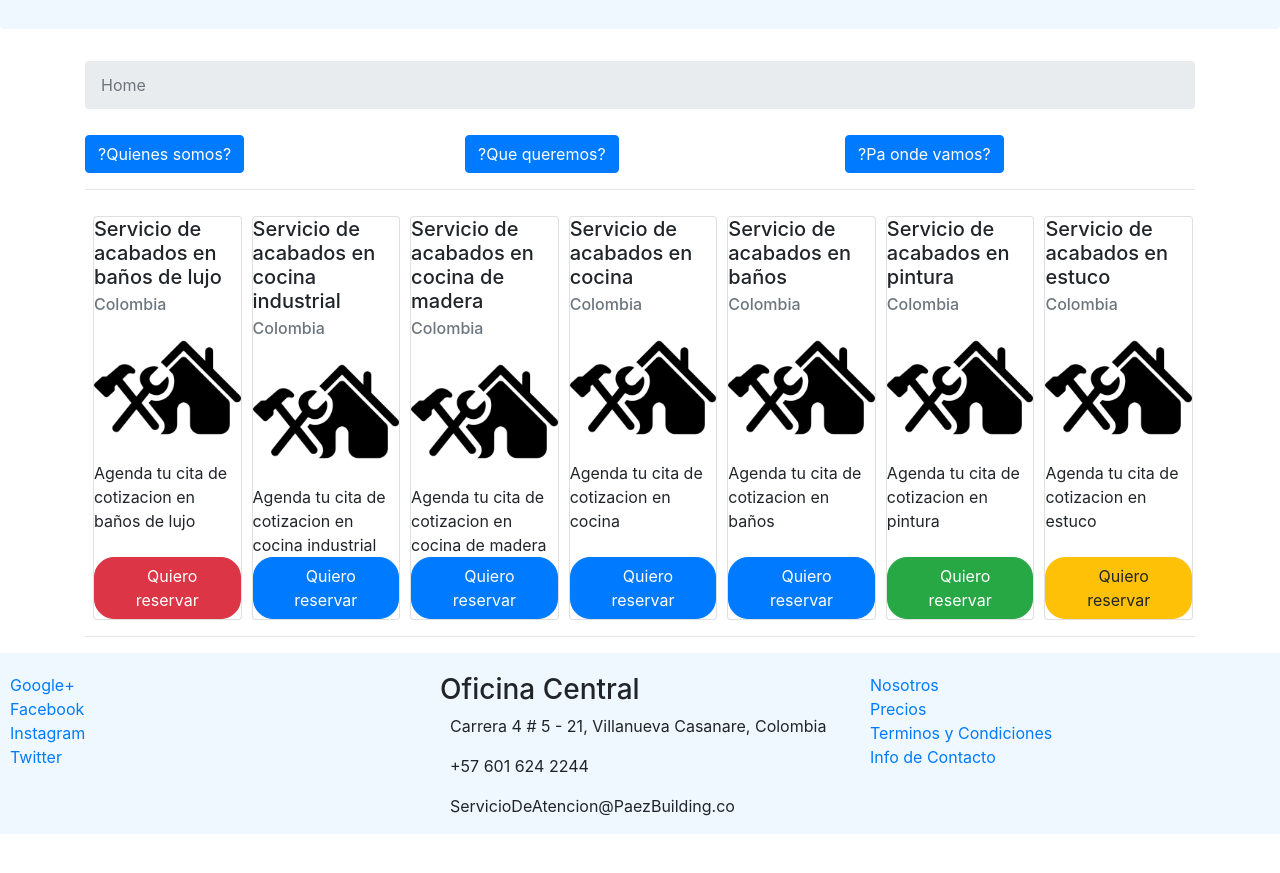
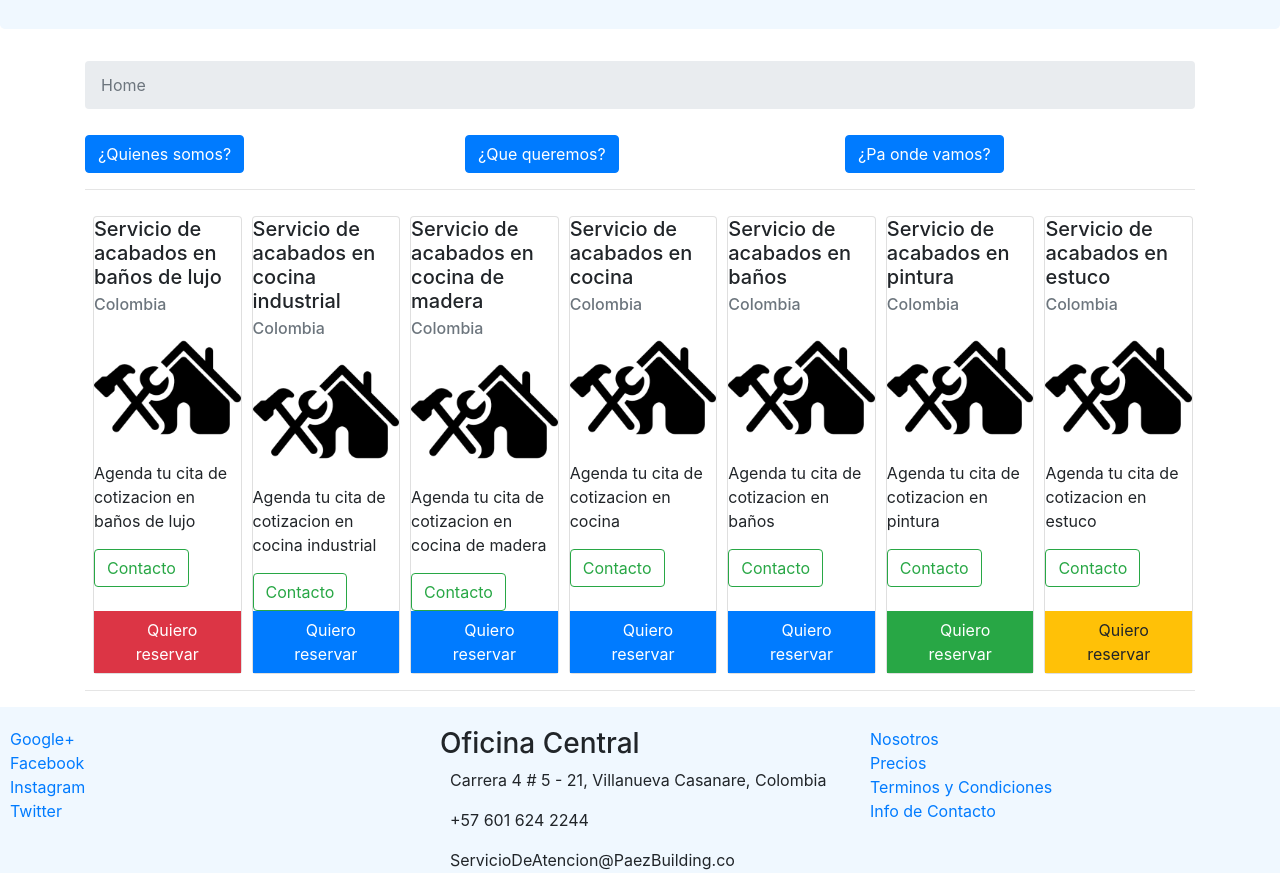
Before and after one commit to catwilo/Web, a website: page index.html in a window 1280 px wide. Shown: the part 660-1533 px from the top of the page. Before the commit the page ends 1494 px from the top, so only its background shows below. Drawn offline with nearby package versions, Linux system fonts and the light colour scheme; a web font is replaced by a local one.

Commit message:
Usando Modals {Al no mostrar nada en inicio se define usualmente al final del body}

```diff
--- a/css/main.css
+++ b/css/main.css
@@ -17,9 +17,9 @@
     padding: 0px 0px 0px 0px;
 }
 
-.boton-reserva {
+.reservboton {
     width: 100%;
-    border-radius: 20px;
+    border-radius: 0px;
 }
 
 footer {
--- a/index.html
+++ b/index.html
@@ -52,11 +52,14 @@
         </nav>
         <div class="row">
             <div class="col-sm-4"><button class="btn btn-primary" type="button" data-toggle="collapse"
-                    aria-controls="multiCollapse1" data-target="#descripcion" style="margin-top:10px;">?Quienes somos?</button></div>
+                    aria-controls="multiCollapse1" data-target="#descripcion" style="margin-top:10px;">¿Quienes
+                    somos?</button></div>
             <div class="col-sm-4"><button class="btn btn-primary" type="button" data-toggle="collapse"
-                    aria-controls="multiCollapse2" data-target="#mision" style="margin-top:10px;">?Que queremos?</button></div>
+                    aria-controls="multiCollapse2" data-target="#mision" style="margin-top:10px;">¿Que
+                    queremos?</button></div>
             <div class="col-sm-4"><button class="btn btn-primary" type="button" data-toggle="collapse"
-                    aria-controls="multiCollapse3" data-target="#vision" style="margin-top:10px;">?Pa onde vamos?</button></div>
+                    aria-controls="multiCollapse3" data-target="#vision" style="margin-top:10px;">¿Pa onde
+                    vamos?</button></div>
         </div>
         <div class="row">
             <div class="col-sm-4 collapse multi-collapse" id="descripcion">
@@ -87,9 +90,11 @@
                     <h6 class="card-subtitle text-muted">Colombia</h6>
                     <img class="card-img-top" src="images/RepairHome.png" alt="imagen PlanoCasa">
                     <p class="card-text">Agenda tu cita de cotizacion en estuco</p>
+                    <button class="btn btn-outline-success" data-toggle="modal"
+                        data-target="#contacto"></span>Contacto</button>
                 </div>
                 <div>
-                    <button class="btn boton-reserva btn-warning"><span class="oi oi-fire"></span>Quiero
+                    <button class="btn reservboton btn-warning"><span class="oi oi-fire"></span>Quiero
                         reservar</button>
 
                 </div>
@@ -100,11 +105,12 @@
                     <h6 class="card-subtitle text-muted">Colombia</h6>
                     <img class="card-img-top" src="images/RepairHome.png" alt="imagen PlanoCasa">
                     <p class="card-text">Agenda tu cita de cotizacion en pintura</p>
+                    <button class="btn btn-outline-success" data-toggle="modal"
+                        data-target="#contacto"></span>Contacto</button>
                 </div>
                 <div>
-                    <button class="btn boton-reserva btn-success"><span class="oi oi-fire"></span>Quiero
+                    <button class="btn reservboton btn-success"><span class="oi oi-fire"></span>Quiero
                         reservar</button>
-
                 </div>
             </div>
             <div class="card reserva d-flex flex-column  ml-2">
@@ -113,9 +119,11 @@
                     <h6 class="card-subtitle text-muted">Colombia</h6>
                     <img class="card-img-top" src="images/RepairHome.png" alt="imagen PlanoCasa">
                     <p class="card-text">Agenda tu cita de cotizacion en baños</p>
+                    <button class="btn btn-outline-success" data-toggle="modal"
+                        data-target="#contacto"></span>Contacto</button>
                 </div>
                 <div>
-                    <button class="btn boton-reserva btn-primary"><span class="oi oi-fire"></span>Quiero
+                    <button class="btn reservboton btn-primary"><span class="oi oi-fire"></span>Quiero
                         reservar</button>
 
                 </div>
@@ -126,9 +134,11 @@
                     <h6 class="card-subtitle text-muted">Colombia</h6>
                     <img class="card-img-top" src="images/RepairHome.png" alt="imagen PlanoCasa">
                     <p class="card-text">Agenda tu cita de cotizacion en cocina</p>
+                    <button class="btn btn-outline-success" data-toggle="modal"
+                        data-target="#contacto"></span>Contacto</button>
                 </div>
                 <div>
-                    <button class="btn boton-reserva btn-primary"><span class="oi oi-fire"></span>Quiero
+                    <button class="btn reservboton btn-primary"><span class="oi oi-fire"></span>Quiero
                         reservar</button>
 
                 </div>
@@ -139,9 +149,11 @@
                     <h6 class="card-subtitle text-muted">Colombia</h6>
                     <img class="card-img-top" src="images/RepairHome.png" alt="imagen PlanoCasa">
                     <p class="card-text">Agenda tu cita de cotizacion en cocina de madera</p>
+                    <button class="btn btn-outline-success" data-toggle="modal"
+                        data-target="#contacto"></span>Contacto</button>
                 </div>
                 <div>
-                    <button class="btn boton-reserva btn-primary"><span class="oi oi-fire"></span>Quiero
+                    <button class="btn reservboton btn-primary"><span class="oi oi-fire"></span>Quiero
                         reservar</button>
 
                 </div>
@@ -152,9 +164,11 @@
                     <h6 class="card-subtitle text-muted">Colombia</h6>
                     <img class="card-img-top" src="images/RepairHome.png" alt="imagen PlanoCasa">
                     <p class="card-text">Agenda tu cita de cotizacion en cocina industrial</p>
+                    <button class="btn btn-outline-success" data-toggle="modal"
+                        data-target="#contacto"></span>Contacto</button>
                 </div>
                 <div>
-                    <button class="btn boton-reserva btn-primary"><span class="oi oi-fire"></span>Quiero
+                    <button class="btn reservboton btn-primary"><span class="oi oi-fire"></span>Quiero
                         reservar</button>
 
                 </div>
@@ -165,15 +179,51 @@
                     <h6 class="card-subtitle text-muted">Colombia</h6>
                     <img class="card-img-top" src="images/RepairHome.png" alt="imagen PlanoCasa">
                     <p class="card-text">Agenda tu cita de cotizacion en baños de lujo</p>
+                    <button class="btn btn-outline-success" data-toggle="modal"
+                        data-target="#contacto"></span>Contacto</button>
                 </div>
                 <div>
-                    <button class="btn boton-reserva btn-danger"><span class="oi oi-fire"></span>Quiero
+                    <button class="btn reservboton btn-danger"><span class="oi oi-fire"></span>Quiero
                         reservar</button>
-
                 </div>
             </div>
         </div>
+        <!--linea que se ve como divisor de componentes-->
         <hr>
+
+
+
+        <div class="modal fade" id="contacto" tabindex="-1" role="dialog" aria-labelledby="exampleModalLabel"
+            aria-hidden="true">
+            <div class="modal-dialog" role="document">
+                <div class="modal-content">
+                    <div class="modal-header">
+                        <h5 class="modal-title" id="exampleModalLabel">Contacto con la empresa</h5>
+                        <button type="button" class="close" data-dismiss="modal" aria-label="Close">
+                            <span aria-hidden="true">&times;</span>
+                        </button>
+                    </div>
+                    <div class="modal-body">
+                        <form>
+                            <div class="form-group">
+                                <label for="recipient-name" class="col-form-label">Tu email:</label>
+                                <input type="text" class="form-control" id="recipient-name">
+                            </div>
+                            <div class="form-group">
+                                <label for="message-text" class="col-form-label">Mensaje:</label>
+                                <textarea class="form-control" id="message-text"></textarea>
+                            </div>
+                        </form>
+                    </div>
+                    <div class="modal-footer">
+                        <button type="button" class="btn btn-success">Enviar</button>
+                    </div>
+                </div>
+            </div>
+        </div>
+
+
+
     </div>
     <footer>
         <div class="row">
```
